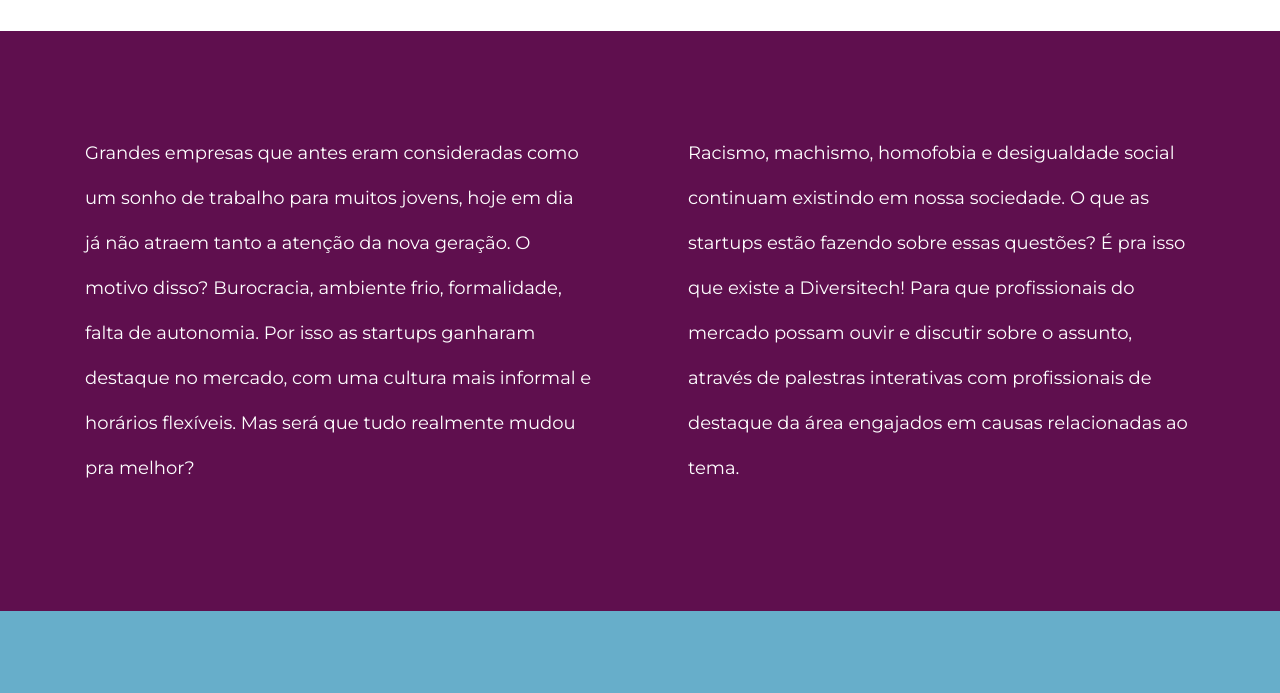
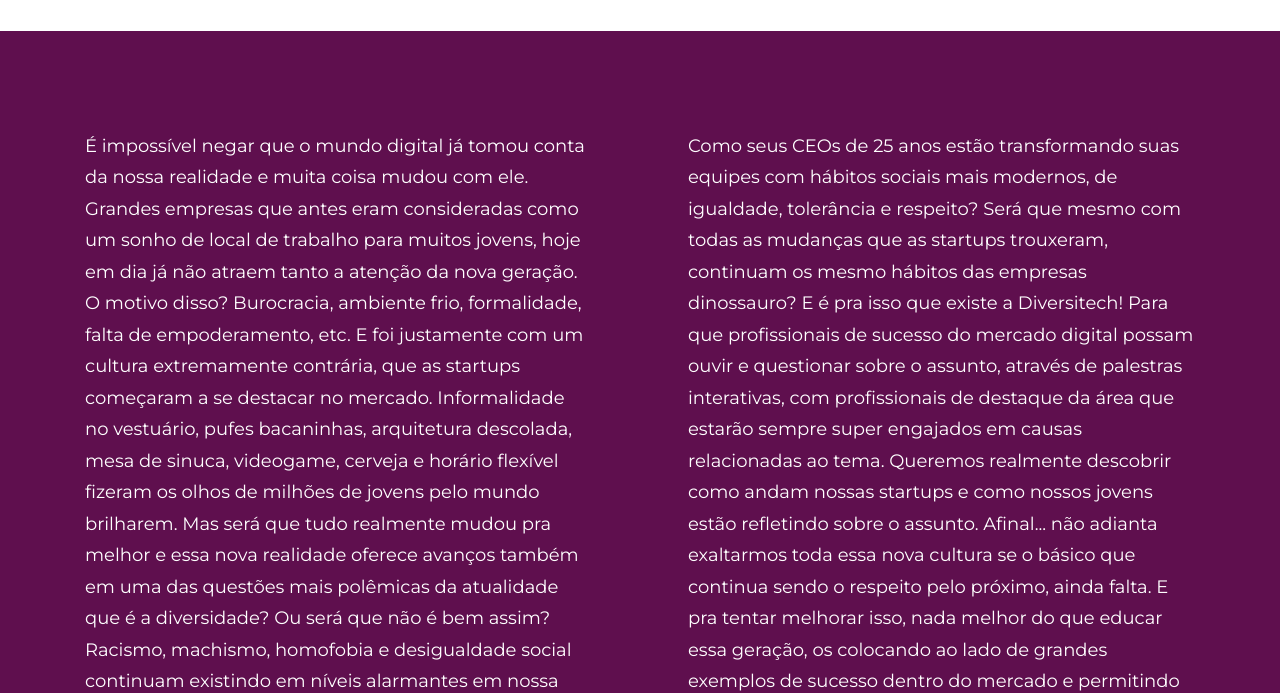
Before and after one commit to victorhsantiago/diversitech.com.br, a plain HTML site: page index.html in a window 1280 px wide. Shown: the part 2220-2913 px from the top of the page. Drawn offline with nearby package versions, Linux system fonts and the light colour scheme.

Commit message:
alterado texto sobre o mercado

```diff
--- a/css/new-age.css
+++ b/css/new-age.css
@@ -45,7 +45,7 @@
 
 .mercado p {
   font-size: 18px;
-  line-height: 2.5;
+  line-height: 1.75;
 }
 
 section {
@@ -290,16 +290,6 @@
   font-size: 30px;
 }
 
-section.features .feature-item i {
-  font-size: 80px;
-  display: block;
-  margin-bottom: 15px;
-  background: -webkit-linear-gradient(to left, #7b4397, #dc2430);
-  background: linear-gradient(to left, #7b4397, #dc2430);
-  -webkit-background-clip: text;
-  -webkit-text-fill-color: transparent;
-}
-
 section.cta .cta-content h2 {
   font-size: 50px;
   max-width: 450px;
--- a/index.html
+++ b/index.html
@@ -150,16 +150,19 @@
 		<div class="container">
 			<div class="row">
 				<p class="col-md-6 pr-md-5">
-					Grandes empresas que antes eram consideradas como um sonho de trabalho para muitos jovens, hoje em dia já não atraem tanto
-					a atenção da nova geração. O motivo disso? Burocracia, ambiente frio, formalidade, falta de autonomia. Por isso as startups
-					ganharam destaque no mercado, com uma cultura mais informal e horários flexíveis. Mas será que tudo realmente mudou
-					pra melhor?
+					É impossível negar que o mundo digital já tomou conta da nossa realidade e muita coisa mudou com ele. Grandes empresas que antes eram consideradas como um sonho de local de trabalho para muitos jovens, hoje em dia já não atraem tanto a atenção da nova geração. O motivo disso? Burocracia, ambiente frio, formalidade, falta de empoderamento, etc.
+					E foi justamente com um cultura extremamente contrária, que as startups começaram a se destacar no mercado. Informalidade no vestuário, pufes bacaninhas, arquitetura descolada, mesa de sinuca, videogame, cerveja e horário flexível fizeram os olhos de milhões de jovens pelo mundo brilharem.
+					Mas será que tudo realmente mudou pra melhor e essa nova realidade oferece avanços também em uma das questões mais polêmicas da atualidade que é a diversidade?  Ou será que não é bem assim?
+					Racismo, machismo, homofobia e desigualdade social continuam existindo em níveis alarmantes em nossa sociedade.
+					E aí é que nos perguntamos... o que as startups estão fazendo para combater essas questões?
 				</p>
 				<p class="col-md-6 pl-md-5">
-					Racismo, machismo, homofobia e desigualdade social continuam existindo em nossa sociedade. O que as startups estão fazendo
-					sobre essas questões? É pra isso que existe a Diversitech! Para que profissionais do mercado possam ouvir e discutir
-					sobre o assunto, através de palestras interativas com profissionais de destaque da área engajados em causas relacionadas
-					ao tema.
+					Como seus CEOs de 25 anos estão transformando suas equipes com hábitos sociais mais modernos, de igualdade, tolerância e respeito?
+					Será que mesmo com todas as mudanças que as startups trouxeram, continuam os mesmo hábitos das empresas dinossauro?
+					E é pra isso que existe a Diversitech! Para que profissionais de sucesso do mercado digital possam ouvir e questionar sobre o assunto, através de palestras interativas, com profissionais de destaque da área que estarão sempre super engajados em causas relacionadas ao tema.
+					Queremos realmente descobrir como andam nossas startups e como nossos jovens estão refletindo sobre o assunto. Afinal... não adianta exaltarmos toda essa nova cultura se o básico que continua sendo o respeito pelo próximo, ainda falta.
+					E pra tentar melhorar isso, nada melhor do que educar essa geração, os colocando ao lado de grandes exemplos de sucesso dentro do mercado e  permitindo que o diálogo seja feito.
+					Essa é a Diversitech!
 				</p>
 			</div>
 		</div>
```
